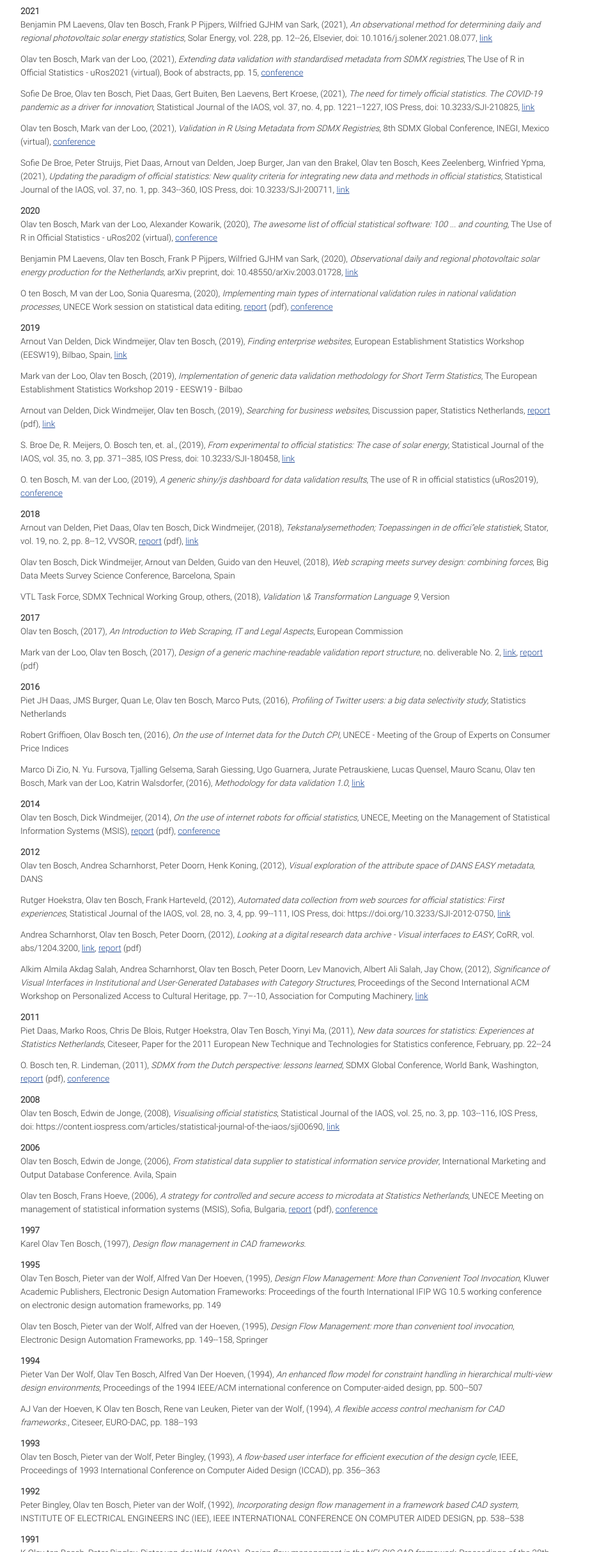
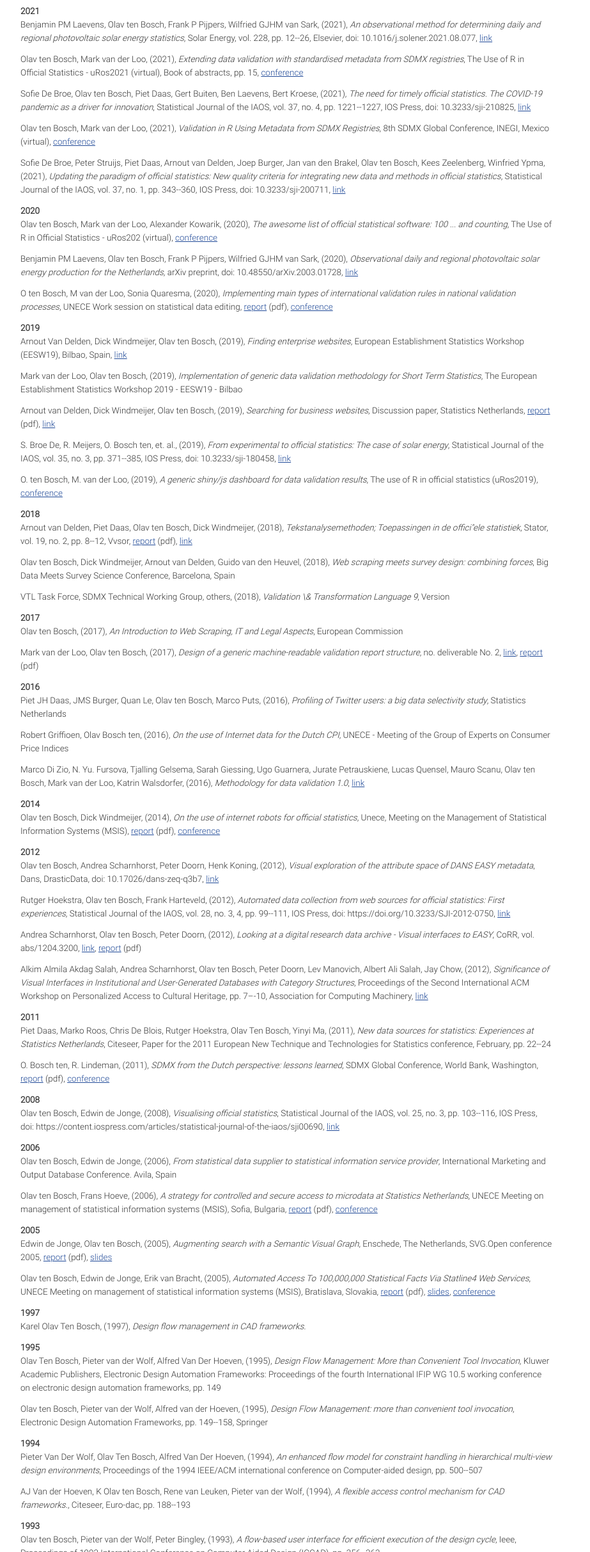
Before and after one commit to olavtenbosch/olavtenbosch.github.io, a website: page index.html in a window 1280 px wide. Shown: the part 375-2800 px from the top of the page at 64% size, without its empty margins (178-1101 px from the left). Drawn offline with Linux system fonts and the light colour scheme; a web font is replaced by a local one.

Commit message:
some content added

```diff
--- a/index.html
+++ b/index.html
@@ -44,7 +44,7 @@
 			<img src="./img/20210725_Olav2.png" alt="foto Olav" property="image">
 		</header>
 
-		<h3>Publications</h3>
+		<h3>Publications / Talks</h3>
 
 		<section>
 
@@ -52,9 +52,9 @@
 				<!--PUBLICATIONS--><strong>2021</strong>
 <li>Benjamin PM Laevens, Olav ten Bosch, Frank P Pijpers, Wilfried GJHM van Sark, (2021), <i>An observational method for determining daily and regional photovoltaic solar energy statistics</i>, Solar Energy, vol. 228, pp. 12--26, Elsevier, doi: 10.1016/j.solener.2021.08.077, <a target="_blank" href="http://dx.doi.org/10.1016/j.solener.2021.08.077">link</a></li>
 <li> Olav ten Bosch,  Mark van der Loo, (2021), <i>Extending data validation with standardised metadata from SDMX registries</i>, The Use of R in Official Statistics - uRos2021 (virtual), Book of abstracts, pp. 15, <a target="_blank" href="https://r-project.ro/conference2021.html">conference</a></li>
-<li>Sofie De Broe, Olav ten Bosch, Piet Daas, Gert Buiten, Ben Laevens, Bert Kroese, (2021), <i>The need for timely official statistics. The COVID-19 pandemic as a driver for innovation</i>, Statistical Journal of the IAOS, vol. 37, no. 4, pp. 1221--1227, IOS Press, doi: 10.3233/SJI-210825, <a target="_blank" href="http://dx.doi.org/10.3233/SJI-210825">link</a></li>
+<li>Sofie De Broe, Olav ten Bosch, Piet Daas, Gert Buiten, Ben Laevens, Bert Kroese, (2021), <i>The need for timely official statistics. The COVID-19 pandemic as a driver for innovation</i>, Statistical Journal of the IAOS, vol. 37, no. 4, pp. 1221--1227, IOS Press, doi: 10.3233/sji-210825, <a target="_blank" href="http://dx.doi.org/10.3233/sji-210825">link</a></li>
 <li> Olav ten Bosch,  Mark van der Loo, (2021), <i>Validation in R Using Metadata from SDMX Registries</i>, 8th SDMX Global Conference, INEGI, Mexico (virtual), <a target="_blank" href="https://sdmx.snieg.mx/globalconference/english/index_english.html">conference</a></li>
-<li>Sofie De Broe, Peter Struijs, Piet Daas, Arnout van Delden, Joep Burger, Jan van den Brakel, Olav ten Bosch, Kees Zeelenberg, Winfried Ypma, (2021), <i>Updating the paradigm of official statistics: New quality criteria for integrating new data and methods in official statistics</i>, Statistical Journal of the IAOS, vol. 37, no. 1, pp. 343--360, IOS Press, doi: 10.3233/SJI-200711, <a target="_blank" href="http://dx.doi.org/10.3233/SJI-200711">link</a></li>
+<li>Sofie De Broe, Peter Struijs, Piet Daas, Arnout van Delden, Joep Burger, Jan van den Brakel, Olav ten Bosch, Kees Zeelenberg, Winfried Ypma, (2021), <i>Updating the paradigm of official statistics: New quality criteria for integrating new data and methods in official statistics</i>, Statistical Journal of the IAOS, vol. 37, no. 1, pp. 343--360, IOS Press, doi: 10.3233/sji-200711, <a target="_blank" href="http://dx.doi.org/10.3233/sji-200711">link</a></li>
 <strong>2020</strong>
 <li> Olav ten Bosch,  Mark van der Loo,  Alexander Kowarik, (2020), <i>The awesome list of official statistical software: 100 ... and counting</i>, The Use of R in Official Statistics - uRos202 (virtual), <a target="_blank" href="https://r-project.ro/conference2020.html">conference</a></li>
 <li>Benjamin PM Laevens, Olav ten Bosch, Frank P Pijpers, Wilfried GJHM van Sark, (2020), <i>Observational daily and regional photovoltaic solar energy production for the Netherlands</i>, arXiv preprint, doi: 10.48550/arXiv.2003.01728, <a target="_blank" href="http://dx.doi.org/10.48550/arXiv.2003.01728">link</a></li>
@@ -63,10 +63,10 @@
 <li>Arnout Van Delden, Dick Windmeijer, Olav ten Bosch, (2019), <i>Finding enterprise websites</i>, European Establishment Statistics Workshop (EESW19), Bilbao, Spain, <a target="_blank" href="https://www.researchgate.net/publication/336995371_Finding_enterprise_websites">link</a></li>
 <li>Mark van der Loo, Olav ten Bosch, (2019), <i>Implementation of generic data validation methodology for Short Term Statistics</i>, The European Establishment Statistics Workshop 2019 - EESW19 - Bilbao</li>
 <li>Arnout van Delden, Dick Windmeijer, Olav ten Bosch, (2019), <i>Searching for business websites</i>, Discussion paper, Statistics Netherlands, <a target="_blank" href="./pdf/2019_searching-for-business-websites.pdf">report</a> (pdf), <a target="_blank" href="https://www.cbs.nl/en-gb/background/2020/01/searching-for-business-websites">link</a></li>
-<li>S. Broe De, R. Meijers, O. Bosch ten, et. al., (2019), <i>From experimental to official statistics: The case of solar energy</i>, Statistical Journal of the IAOS, vol. 35, no. 3, pp. 371--385, IOS Press, doi: 10.3233/SJI-180458, <a target="_blank" href="http://dx.doi.org/10.3233/SJI-180458">link</a></li>
+<li>S. Broe De, R. Meijers, O. Bosch ten, et. al., (2019), <i>From experimental to official statistics: The case of solar energy</i>, Statistical Journal of the IAOS, vol. 35, no. 3, pp. 371--385, IOS Press, doi: 10.3233/sji-180458, <a target="_blank" href="http://dx.doi.org/10.3233/sji-180458">link</a></li>
 <li> O. ten Bosch,  M. van der Loo, (2019), <i>A generic shiny/js dashboard for data validation results</i>, The use of R in official statistics (uRos2019), <a target="_blank" href="http://r-project.ro/conference2019.html">conference</a></li>
 <strong>2018</strong>
-<li>Arnout van Delden, Piet Daas, Olav ten Bosch, Dick Windmeijer, (2018), <i>Tekstanalysemethoden; Toepassingen in de offici"ele statistiek</i>, Stator, vol. 19, no. 2, pp. 8--12, VVSOR, <a target="_blank" href="./pdf/2018_STAtOR-2018-2-LR-spreads.pdf">report</a> (pdf), <a target="_blank" href="https://www.vvsor.nl/wp-content/uploads/2018/06/STAtOR-2018-2-LR-spreads.pdf">link</a></li>
+<li>Arnout van Delden, Piet Daas, Olav ten Bosch, Dick Windmeijer, (2018), <i>Tekstanalysemethoden; Toepassingen in de offici"ele statistiek</i>, Stator, vol. 19, no. 2, pp. 8--12, Vvsor, <a target="_blank" href="./pdf/2018_STAtOR-2018-2-LR-spreads.pdf">report</a> (pdf), <a target="_blank" href="https://www.vvsor.nl/wp-content/uploads/2018/06/STAtOR-2018-2-LR-spreads.pdf">link</a></li>
 <li>Olav ten Bosch, Dick Windmeijer, Arnout van Delden, Guido van den Heuvel, (2018), <i>Web scraping meets survey design: combining forces</i>, Big Data Meets Survey Science Conference, Barcelona, Spain</li>
 <li>VTL Task Force,  SDMX Technical Working Group,  others, (2018), <i>Validation \& Transformation Language 9</i>, Version</li>
 <strong>2017</strong>
@@ -77,9 +77,9 @@
 <li>Robert Griffioen, Olav Bosch ten, (2016), <i>On the use of Internet data for the Dutch CPI</i>, UNECE - Meeting of the Group of Experts on Consumer Price Indices</li>
 <li> Marco Di Zio,  N. Yu. Fursova,  Tjalling Gelsema,  Sarah Giessing,  Ugo Guarnera,  Jurate Petrauskiene,  Lucas Quensel,  Mauro Scanu,  Olav ten Bosch,  Mark van der Loo,  Katrin Walsdorfer, (2016), <i>Methodology for data validation 1.0</i>, <a target="_blank" href="https://ec.europa.eu/eurostat/cros/system/files/methodology_for_data_validation_v1.0_rev-2016-06_final.pdf">link</a></li>
 <strong>2014</strong>
-<li>Olav ten Bosch, Dick Windmeijer, (2014), <i>On the use of internet robots for official statistics</i>, UNECE, Meeting on the Management of Statistical Information Systems (MSIS), <a target="_blank" href="./pdf/2014_UNECE_MSIS_InternetRobots.pdf">report</a> (pdf), <a target="_blank" href="https://unece.org/info/events/event/19647">conference</a></li>
+<li>Olav ten Bosch, Dick Windmeijer, (2014), <i>On the use of internet robots for official statistics</i>, Unece, Meeting on the Management of Statistical Information Systems (MSIS), <a target="_blank" href="./pdf/2014_UNECE_MSIS_InternetRobots.pdf">report</a> (pdf), <a target="_blank" href="https://unece.org/info/events/event/19647">conference</a></li>
 <strong>2012</strong>
-<li>Olav ten Bosch, Andrea Scharnhorst, Peter Doorn, Henk Koning, (2012), <i>Visual exploration of the attribute space of DANS EASY metadata</i>, DANS</li>
+<li>Olav ten Bosch, Andrea Scharnhorst, Peter Doorn, Henk Koning, (2012), <i>Visual exploration of the attribute space of DANS EASY metadata</i>, Dans, DrasticData, doi: 10.17026/dans-zeq-q3b7, <a target="_blank" href="http://dx.doi.org/10.17026/dans-zeq-q3b7">link</a></li>
 <li>Rutger Hoekstra, Olav ten Bosch, Frank Harteveld, (2012), <i>Automated data collection from web sources for official statistics: First experiences</i>, Statistical Journal of the IAOS, vol. 28, no. 3, 4, pp. 99--111, IOS Press, doi: https://doi.org/10.3233/SJI-2012-0750, <a target="_blank" href="http://dx.doi.org/https://doi.org/10.3233/SJI-2012-0750">link</a></li>
 <li> Andrea Scharnhorst,  Olav ten Bosch,  Peter Doorn, (2012), <i>Looking at a digital research data archive - Visual interfaces to EASY</i>, CoRR, vol. abs/1204.3200, <a target="_blank" href="http://arxiv.org/abs/1204.3200">link</a>, <a target="_blank" href="./pdf/2012_LookingAtVisualArchivesDANS.pdf">report</a> (pdf)</li>
 <li>Alkim Almila Akdag Salah, Andrea Scharnhorst, Olav ten Bosch, Peter Doorn, Lev Manovich, Albert Ali Salah, Jay Chow, (2012), <i>Significance of Visual Interfaces in Institutional and User-Generated Databases with Category Structures</i>, Proceedings of the Second International ACM Workshop on Personalized Access to Cultural Heritage, pp. 7–-10, Association for Computing Machinery, <a target="_blank" href="https://doi.org/10.1145/2390867.2390870">link</a></li>
@@ -91,6 +91,9 @@
 <strong>2006</strong>
 <li>Olav ten Bosch, Edwin de Jonge, (2006), <i>From statistical data supplier to statistical information service provider</i>, International Marketing and Output Database Conference. Avila, Spain</li>
 <li> Olav ten Bosch,  Frans Hoeve, (2006), <i>A strategy for controlled and secure access to microdata at Statistics Netherlands</i>, UNECE Meeting on management of statistical information systems (MSIS), Sofia, Bulgaria, <a target="_blank" href="./pdf/2006_UNECE_MSIS_Microdata_13.s.e.pdf">report</a> (pdf), <a target="_blank" href="https://unece.org/info/events/event/20233">conference</a></li>
+<strong>2005</strong>
+<li> Edwin de Jonge,  Olav ten Bosch, (2005), <i>Augmenting search with a Semantic Visual Graph</i>, Enschede, The Netherlands, SVG.Open conference 2005, <a target="_blank" href="./pdf/20050816_SVGOpen_Search_CBS.pdf">report</a> (pdf), <a target="_blank" href="pdf/20050816_SVGOpen_Search_CBS_slides.pdf">slides</a></li>
+<li> Olav ten Bosch,  Edwin de Jonge,  Erik van Bracht, (2005), <i>Automated Access To 100,000,000 Statistical Facts Via Statline4 Web Services</i>, UNECE Meeting on management of statistical information systems (MSIS), Bratislava, Slovakia, <a target="_blank" href="./pdf/20050411MSIS2005.pdf">report</a> (pdf), <a target="_blank" href="pdf/20050411MSIS2005_slides.pdf">slides</a>, <a target="_blank" href="https://unece.org/info/events/event/20075">conference</a></li>
 <strong>1997</strong>
 <li>Karel Olav Ten Bosch, (1997), <i>Design flow management in CAD frameworks.</i></li>
 <strong>1995</strong>
@@ -98,11 +101,11 @@
 <li>Olav ten Bosch, Pieter van der Wolf, Alfred van der Hoeven, (1995), <i>Design Flow Management: more than convenient tool invocation</i>, Electronic Design Automation Frameworks, pp. 149--158, Springer</li>
 <strong>1994</strong>
 <li>Pieter Van Der Wolf, Olav Ten Bosch, Alfred Van Der Hoeven, (1994), <i>An enhanced flow model for constraint handling in hierarchical multi-view design environments</i>, Proceedings of the 1994 IEEE/ACM international conference on Computer-aided design, pp. 500--507</li>
-<li>AJ Van der Hoeven, K Olav ten Bosch, Rene van Leuken, Pieter van der Wolf, (1994), <i>A flexible access control mechanism for CAD frameworks.</i>, Citeseer, EURO-DAC, pp. 188--193</li>
+<li>AJ Van der Hoeven, K Olav ten Bosch, Rene van Leuken, Pieter van der Wolf, (1994), <i>A flexible access control mechanism for CAD frameworks.</i>, Citeseer, Euro-dac, pp. 188--193</li>
 <strong>1993</strong>
-<li>Olav ten Bosch, Pieter van der Wolf, Peter Bingley, (1993), <i>A flow-based user interface for efficient execution of the design cycle</i>, IEEE, Proceedings of 1993 International Conference on Computer Aided Design (ICCAD), pp. 356--363</li>
+<li>Olav ten Bosch, Pieter van der Wolf, Peter Bingley, (1993), <i>A flow-based user interface for efficient execution of the design cycle</i>, Ieee, Proceedings of 1993 International Conference on Computer Aided Design (ICCAD), pp. 356--363</li>
 <strong>1992</strong>
-<li>Peter Bingley, Olav ten Bosch, Pieter van der Wolf, (1992), <i>Incorporating design flow management in a framework based CAD system</i>, INSTITUTE OF ELECTRICAL ENGINEERS INC (IEE), IEEE INTERNATIONAL CONFERENCE ON COMPUTER AIDED DESIGN, pp. 538--538</li>
+<li>Peter Bingley, Olav ten Bosch, Pieter van der Wolf, (1992), <i>Incorporating design flow management in a framework based CAD system</i>, Institute Of Electrical Engineers Inc (Iee), Ieee International Conference On Computer Aided Design, pp. 538--538</li>
 <strong>1991</strong>
 <li>K Olav ten Bosch, Peter Bingley, Pieter van der Wolf, (1991), <i>Design flow management in the NELSIS CAD framework</i>, Proceedings of the 28th ACM/IEEE Design Automation Conference, pp. 711--716</li>
 <li>P van den Hamer, KO ten Bosch, P Bingley, MA Treffers, P van der Wolf, (1991), <i>A comparison of two approaches to design flow management by data schema analysis</i>, JESSI-SPI project paper</li>
@@ -130,9 +133,9 @@
 		<h3>Other</h3>
 		<!--section-->
 			<ul class=" content">
-			<li>Reviewer for the <a href="https://officialstatistics.com/">Statistical Journal of the IAOS</a></i>
+			<li>Reviewer for the <a href="https://officialstatistics.com/">Statistical Journal of the IAOS</a>
+			<li>ClairCity: <a href="https://www.cbs.nl/en-gb/corporate/2017/24/claircity-citizen-led-air-pollution-reduction">News article CBS</a>
 			</ul>
-
 	</div>
 
 </body>
--- a/process.js
+++ b/process.js
@@ -24,7 +24,7 @@ let res = tidy.tidy(bibtex, {
 	duplicates: ["key"],
 	merge: "overwrite",
 	tab: true,
-	ddropAllCaps: true
+	dropAllCaps: true
 })
 // Write results:
 fs.writeFileSync("./all.bib", res.bibtex)
@@ -85,9 +85,9 @@ for (const e of json) {
 
 	// Own props:
 	if ("PDF" in e) arr.push(`<a target="_blank" href="./pdf/${e.PDF}">report</a> (pdf)`)
-	if ("CONF" in e) arr.push(`<a target="_blank" href="${e.CONF}">conference</a>`)
 	if ("LINK" in e) arr.push(`<a target="_blank" href="${e.LINK}">link</a>`)
 	if ("SLIDES" in e) arr.push(`<a target="_blank" href="pdf/${e.SLIDES}">slides</a>`)
+	if ("CONF" in e) arr.push(`<a target="_blank" href="${e.CONF}">conference</a>`)
 
 	if ("NOTE" in e) arr.push(`${e.NOTE}`)
 
```
Also changed, not shown: pdf/googleb02428c44d844837.html (added, +1 -0 lines), 5 other files.
